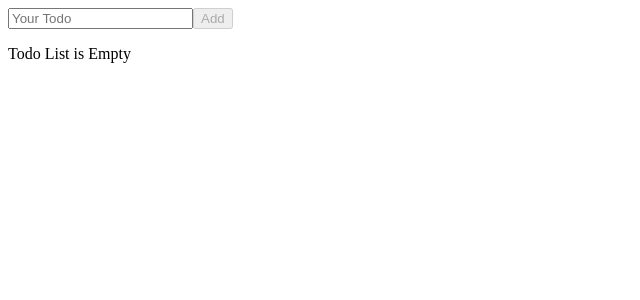
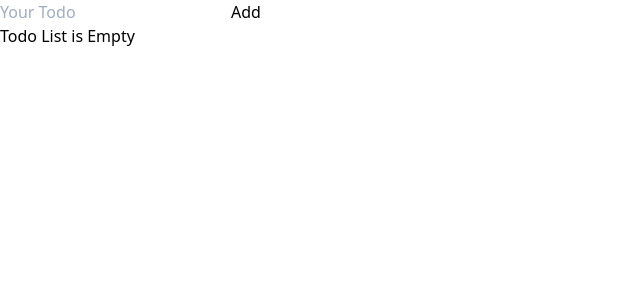
Before and after one commit to restaadiputra/todo-tdd-js, a React (Create React App) app: page / in a window 1280 px wide. Shown: the top 300 px of the page, without its empty margins (0-640 px from the left). Built offline with nearby package versions, Linux system fonts and the light colour scheme.

Commit message:
add tailwindcss

```diff
--- /dev/null
+++ b/src/assets/tailwind.css
@@ -0,0 +1,5 @@
+@tailwind base;
+
+@tailwind components;
+
+@tailwind utilities;
--- a/src/index.js
+++ b/src/index.js
@@ -2,6 +2,7 @@ import React from 'react';
 import ReactDOM from 'react-dom';
 import App from 'components/app';
 import * as serviceWorker from './serviceWorker';
+import './assets/tailwind.output.css';
 
 ReactDOM.render(
   <React.StrictMode>
--- /dev/null
+++ b/tailwind.config.js
@@ -0,0 +1,16 @@
+module.exports = {
+  future: {
+    removeDeprecatedGapUtilities: true,
+  },
+  purge: {
+    content: [
+      './src/**/*.js',
+      './src/**/*.jsx'
+    ],
+  },
+  theme: {
+    extend: {},
+  },
+  variants: {},
+  plugins: [],
+}
```
Also changed, not shown: package.json (+8 -2 lines), 2 other files (tests, documents, lock files or other folders).
